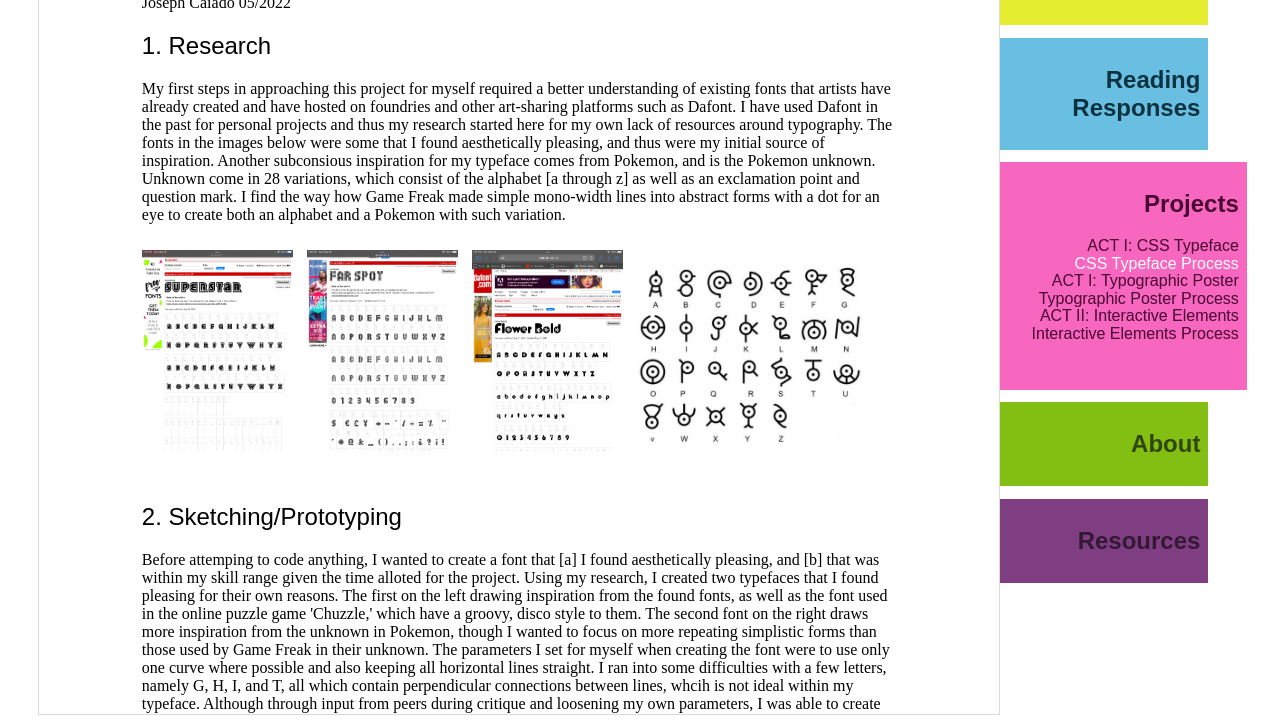
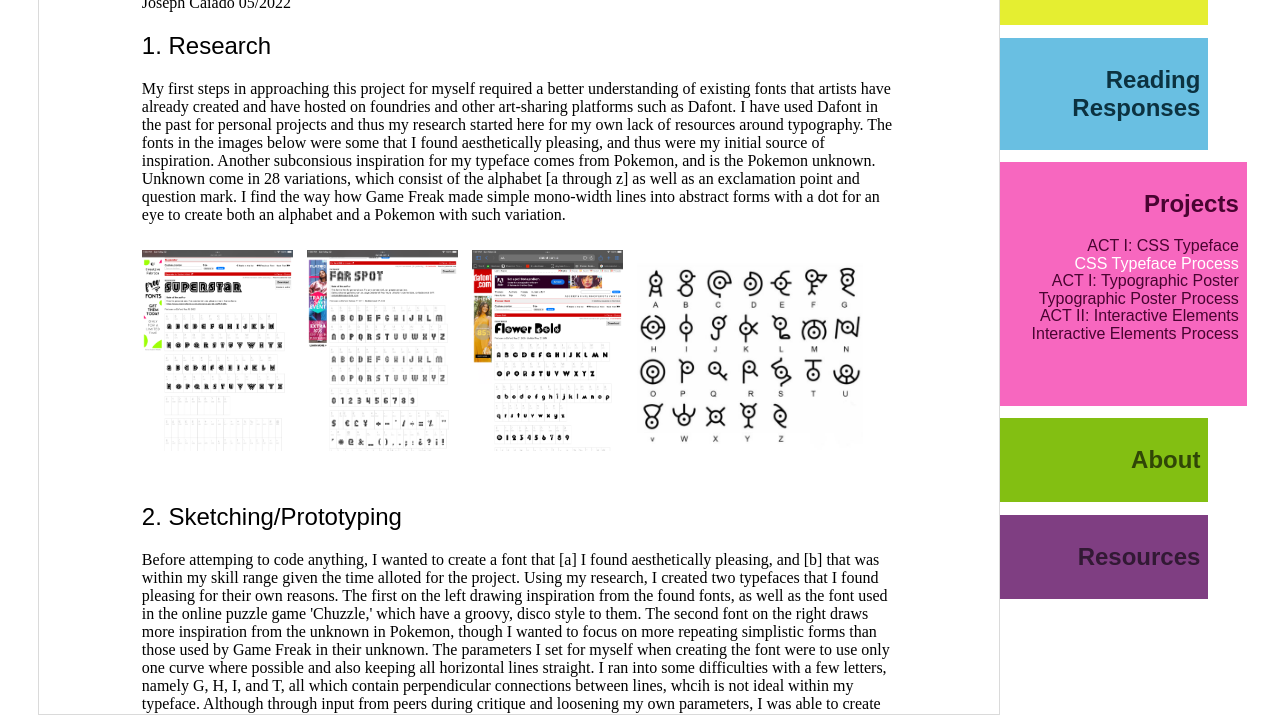
Before and after one commit to jocaiado/GDES-3091-JCaiado, a plain HTML site: page projects/ACT-I_Static/Typeface/Typeface-process.html in a window 1280 px wide. Shown: the part 79-802 px from the top of the page. Drawn offline with Linux system fonts and the light colour scheme; a web font is replaced by a local one.

Commit message:
update nav bar height

```diff
--- a/Resources/ResourcesStyle.css
+++ b/Resources/ResourcesStyle.css
@@ -11,19 +11,22 @@ a:link {
 	text-decoration: none;
 }
 
-/*not working for some reason*/
-/*a:hover {
-    color: white;
-    text-decoration: none;
-}*/
-
 a:visited {
 	color: unset;
 	text-decoration: none;
 }
 
+a:hover {
+    color: white;
+    text-decoration: none;
+}
+
 a:active {
 	color: white;
+}
+
+a.current {
+    color: white;
 }
 
 h2, h3 {
@@ -44,7 +47,7 @@ h2, h3 {
 
 .accordion:hover .accordion-item:hover .accordion-item-content,
 .accordion .accordion-item--default .accordion-item-content {
-	height: 18vh;
+	height: 20vh;
 }
 
 .accordion-item-content,
--- a/projects/ACT-II_Interactive/Interactive-Elements/PStyle.css
+++ b/projects/ACT-II_Interactive/Interactive-Elements/PStyle.css
@@ -79,7 +79,7 @@ img {
 
 .accordion:hover .accordion-item:hover .accordion-item-content,
 .accordion .accordion-item--default .accordion-item-content {
-	height: 18vh;
+	height: 20vh;
 }
 
 .accordion-item-content,
--- a/projects/ACT-I_Static/Typeface/PStyle.css
+++ b/projects/ACT-I_Static/Typeface/PStyle.css
@@ -79,7 +79,7 @@ img {
 
 .accordion:hover .accordion-item:hover .accordion-item-content,
 .accordion .accordion-item--default .accordion-item-content {
-	height: 18vh;
+	height: 20vh;
 }
 
 .accordion-item-content,
--- a/projects/ACT-I_Static/Typographic-Poster/PStyle.css
+++ b/projects/ACT-I_Static/Typographic-Poster/PStyle.css
@@ -79,7 +79,7 @@ img {
 
 .accordion:hover .accordion-item:hover .accordion-item-content,
 .accordion .accordion-item--default .accordion-item-content {
-	height: 18vh;
+	height: 20vh;
 }
 
 .accordion-item-content,
```
Also changed, not shown: Resources/Resources.html (+2 -2 lines).
